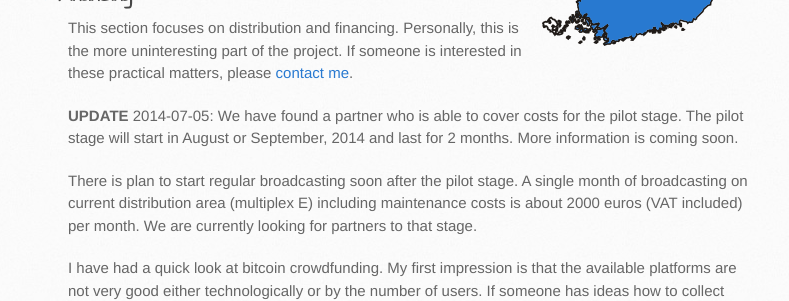
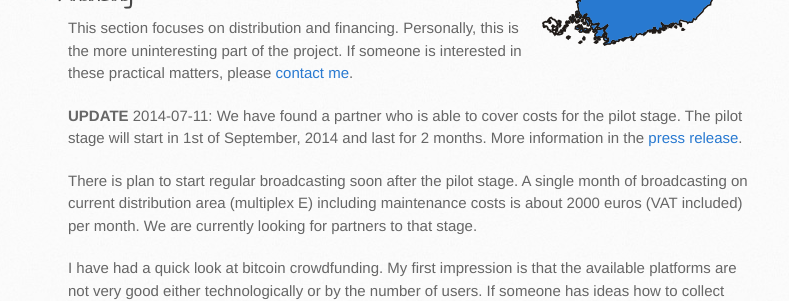
Before and after one commit to koodilehto/kryptoradio, a Jekyll site: the page built from index.html, in a window 1280 px wide and 900 px high, scrolled down 2490 px. Shown: the part 153-454 px from the top of the window, without its empty margins (102-891 px from the left). Built offline with Jekyll 4.4.1, drawn with Linux system fonts in a browser that asks for light colours.

Commit message:
Refer to the press release in financing section

```diff
--- a/index.html
+++ b/index.html
@@ -102,10 +102,10 @@ other parts of the world, too.</p>
 <p>This section focuses on distribution and financing. Personally, this is
 the more uninteresting part of the project. If someone is interested
 in these practical matters, please <a href="mailto:joel.lehtonen+broadcast@iki.fi">contact me</a>.</p>
-<p><strong>UPDATE</strong> 2014-07-05: We have found a partner who is
+<p><strong>UPDATE</strong> 2014-07-11: We have found a partner who is
 able to cover costs for the pilot stage. The pilot stage will start in
-August or September, 2014 and last for 2 months. More information is
-coming soon.</p>
+1st of September, 2014 and last for 2 months. More information in
+the <a href="/press">press release</a>.</p>
 <p>There is plan to start regular broadcasting soon after the pilot
 stage. A single month of broadcasting on current distribution area
 (multiplex E) including maintenance costs is about 2000 euros (VAT
```
